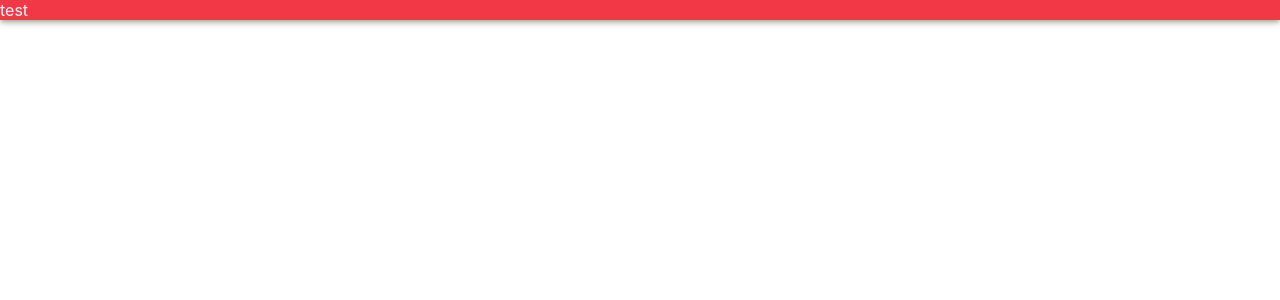
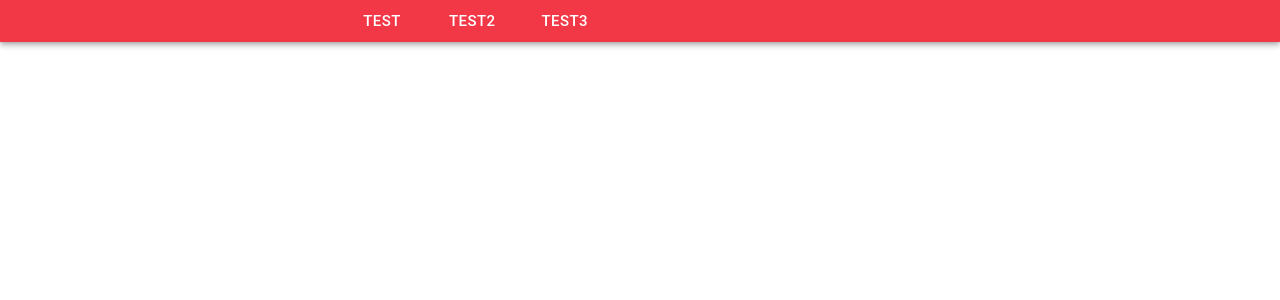
Before and after one commit to crystalvalley/MoneySniper, a React (Create React App) app in the folder WebApp/react-ts/: page / in a window 1280 px wide. Shown: the top 300 px of the page. Built offline with nearby package versions, Linux system fonts and the light colour scheme.

Commit message:
router, header test
router, header test

```diff
--- a/WebApp/react-ts/src/Environment/Components/CustomButton.tsx
+++ b/WebApp/react-ts/src/Environment/Components/CustomButton.tsx
@@ -5,8 +5,8 @@ const styles = {}
 
 interface IProps {
     text: string,
-    clickEvent(): void,
-    className:string,
+    clickEvent?(): void,
+    className?:string,
     type:"contained"|"text"|"outlined",
     fullWidth:boolean
 }
--- a/WebApp/react-ts/src/pages/Main/Header/HeaderBase.tsx
+++ b/WebApp/react-ts/src/pages/Main/Header/HeaderBase.tsx
@@ -1,12 +1,51 @@
 import React from 'react';
-import { AppBar } from '@material-ui/core';
+import { AppBar, Typography, Toolbar, Theme, Grid } from '@material-ui/core';
+import { withStyles, WithStyles } from '@material-ui/styles';
+import CustomButton from '../../../Environment/Components/CustomButton';
+import { NavLink } from 'react-router-dom';
 
-const HeaderBase: React.FC = () => {
+const styles = (theme: Theme) => ({
+    link: {
+        color: "white"
+    },
+    head: {
+        justfyContent: "center"
+    }
+})
+
+const HeaderBase: React.FC<WithStyles<typeof styles>> = (props) => {
+    const classes = props.classes;
     return (
-        <AppBar>
-            test
+        <AppBar position="static" className={classes.head}>
+            <Grid container spacing={3}>
+                <Grid item xl={3} lg={3} />
+                <Grid item>
+                </Grid>
+                <Grid item>
+                    <NavLink to="/test">
+                        <CustomButton className={classes.link} text="test" fullWidth={false} type="text" />
+                    </NavLink>
+                </Grid>
+                <Grid item>
+                    <NavLink to="/test2">
+                        <CustomButton className={classes.link} text="test2" fullWidth={false} type="text" />
+                    </NavLink>
+                </Grid>
+                <Grid item>
+                    <NavLink to="/test3">
+                        <CustomButton className={classes.link} text="test3" fullWidth={false} type="text" />
+                    </NavLink>
+                </Grid>
+                <Grid item xl={3} lg={3} />
+            </Grid>
         </AppBar>
     );
 }
 
-export default HeaderBase;
+const Rrouter: React.FC = () => {
+    return (
+        <NavLink to="/test" />
+    )
+}
+
+export default withStyles(styles)(HeaderBase);
--- a/WebApp/react-ts/src/pages/Main/MainFrame.tsx
+++ b/WebApp/react-ts/src/pages/Main/MainFrame.tsx
@@ -6,7 +6,6 @@ const MainFrame : React.FC = ()=>{
     return(
         <div>
             <HeaderBase/>
-            Body
         </div>
     );
 }
```
